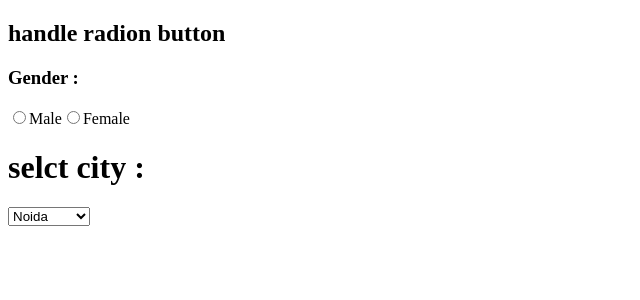
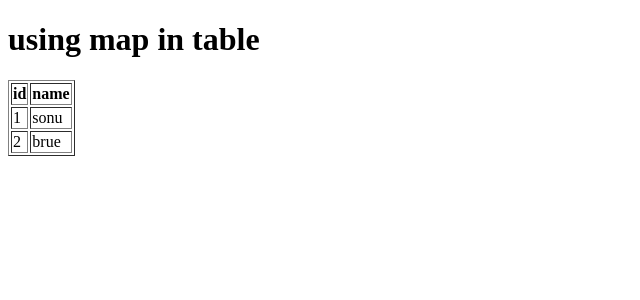
Before and after one commit to Sonukumar201995/React-practice-03, a React (Vite) app: page / in a window 1280 px wide. Shown: the top 300 px of the page, without its empty margins (0-640 px from the left). Built offline with nearby package versions, Linux system fonts and the light colour scheme.

Commit message:
using loop in table

```diff
--- a/src/App.jsx
+++ b/src/App.jsx
@@ -1,30 +1,33 @@
-// import Skill from './Skill'
-
-import { useState } from "react";
-
 function App()
 {
-  const [gender,setGender]=useState('');
-  const [city,setCity]=useState("")
+  const data=[{
+    id:1,
+    name:"sonu"
+  },
+  {
+    id:2,
+    name:"brue"
+  }
+]
   return(
     <>
-    <h2>handle radion button</h2>
-    <h3>Gender :{gender}</h3>
-    <input type="radio" onChange={(event)=>setGender(event.target.value)} name='male' value={'male'}
-    checked={gender=='male'} id="male"/>
-    <label htmlFor="male">Male</label>
-
-    <input type="radio" onChange={(event)=>setGender(event.target.value)} name='female' value={'female'}
-    checked={gender=='female'} id="female"/>
-    <label htmlFor="female">Female</label>
-
-
-    <h1>selct city :{city}</h1>
-    <select onChange={(event)=>setCity(event.target.value)} defaultValue={'noida'}>
-      <option value="delhi">Delhi</option>
-      <option value="noida">Noida</option>
-      <option value="gurugram">Gurugram</option>
-    </select>
+    <h1>using map in table</h1>
+    <table border="1">
+      <thead>
+        <th>id</th>
+        <th>name</th>
+      </thead>
+      <tbody>
+        {
+          data.map((user,index)=>(
+            <tr key={index}>
+              <td>{user.id}</td>
+              <td>{user.name}</td>
+            </tr>
+          ))
+        }
+      </tbody>
+    </table>
     </>
   )
 }
```
